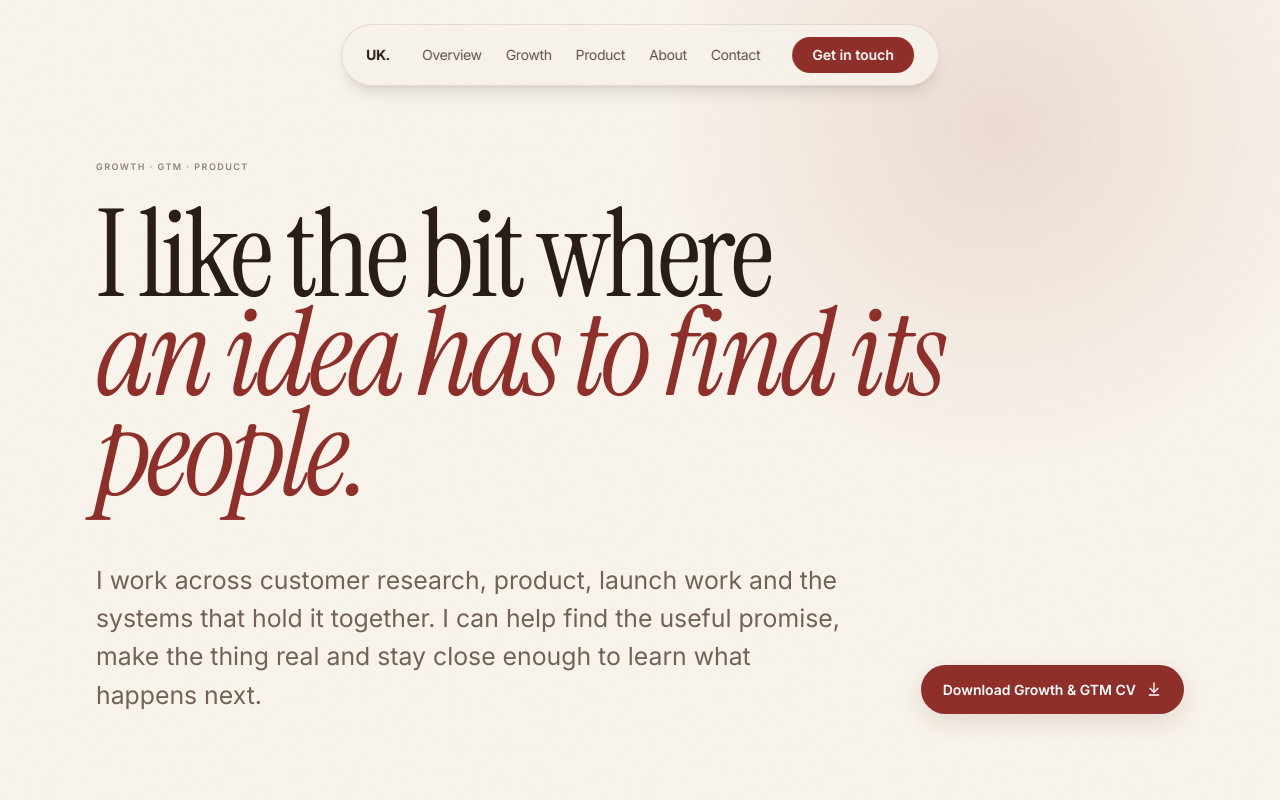
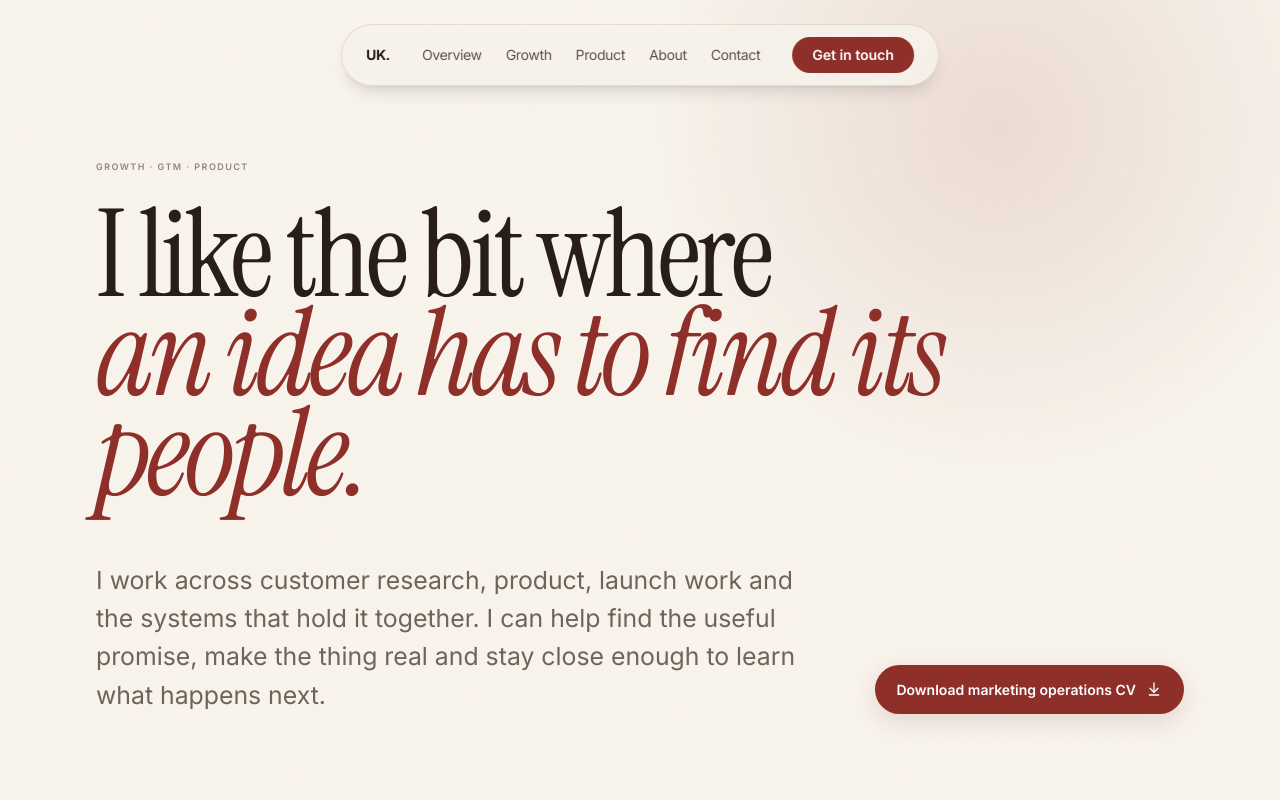
Before and after one commit to u-kaushik/utkarsh-portfolio, a React (Vite) app: page /about in a window 1280 px wide. Shown: the top 800 px of the page. Built offline with nearby package versions, Linux system fonts and the light colour scheme.

Commit message:
Update portfolio CV download

```diff
--- a/src/pages/About.jsx
+++ b/src/pages/About.jsx
@@ -41,7 +41,7 @@ export default function About(){return <><Navbar/><main className="about-page">
   <header className="about-hero px-6 md:px-16 lg:px-24"><div className="max-w-6xl mx-auto">
     <p className="eyebrow">Growth · GTM · Product</p>
     <h1>I like the bit where<br/><em>an idea has to find its people.</em></h1>
-    <div className="about-hero-deck"><p>I work across customer research, product, launch work and the systems that hold it together. I can help find the useful promise, make the thing real and stay close enough to learn what happens next.</p><a href="/Utkarsh-Kaushik-Growth-GTM-CV-Jul-2026.pdf" download className="primary-pill">Download Growth & GTM CV <ArrowDownToLine size={16}/></a></div>
+    <div className="about-hero-deck"><p>I work across customer research, product, launch work and the systems that hold it together. I can help find the useful promise, make the thing real and stay close enough to learn what happens next.</p><a href="/Utkarsh-Kaushik-Marketing-Operations-Growth-Systems-CV-Sep-2026.pdf" download className="primary-pill">Download marketing operations CV <ArrowDownToLine size={16}/></a></div>
   </div></header>
 
   <section className="about-story px-6 md:px-16 lg:px-24"><div className="max-w-6xl mx-auto about-story-grid">
--- a/src/pages/Growth.jsx
+++ b/src/pages/Growth.jsx
@@ -97,7 +97,7 @@ export default function Growth() {
             <p className="growth-hero-copy">I work across research, product stories, UGC, campaign delivery and automation. The useful bit is joining them up, so every launch leaves the next one smarter.</p>
             <div className="hero-actions">
               <a href="#growth-work" className="primary-pill">See the growth work <ArrowRight size={16}/></a>
-              <a href="/Utkarsh-Kaushik-Growth-GTM-CV-Jul-2026.pdf" download className="secondary-pill"><FileDown size={16}/> Download growth CV</a>
+              <a href="/Utkarsh-Kaushik-Marketing-Operations-Growth-Systems-CV-Sep-2026.pdf" download className="secondary-pill"><FileDown size={16}/> Download marketing operations CV</a>
             </div>
           </div>
         </div>
```
Also changed, not shown: 1 other file (tests, documents, lock files or other folders).
